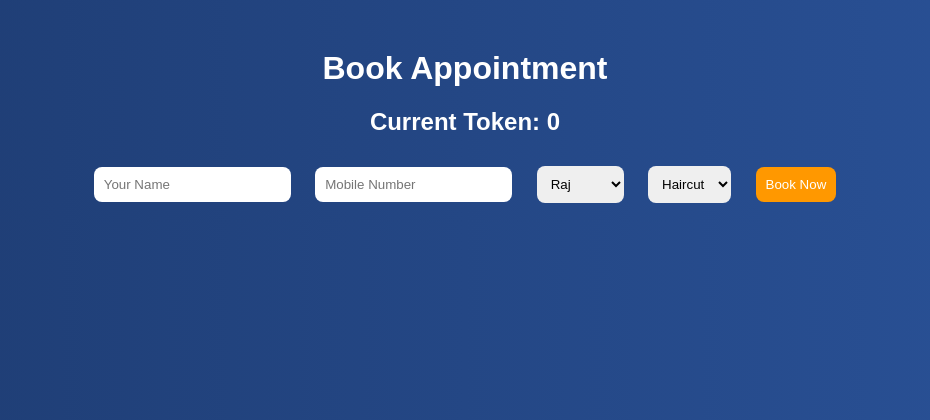
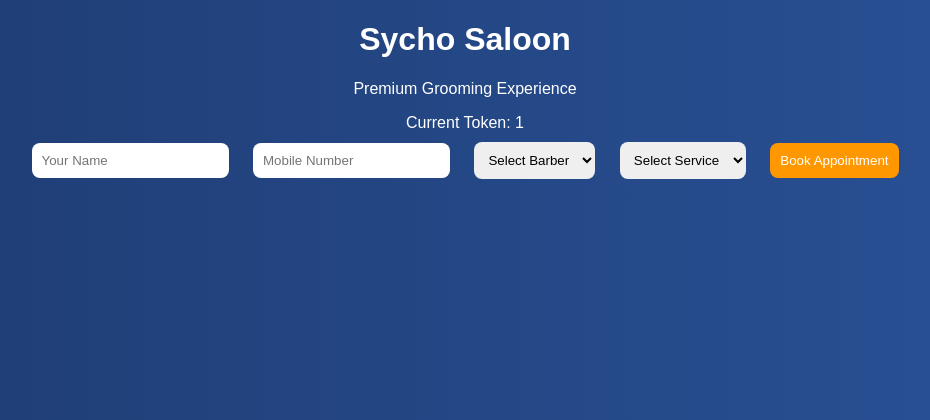
Before and after one commit to sahil89681999-cmyk/barber-booking-app, a Flask app: page / in a window 1280 px wide. Shown: the top 420 px of the page, without its empty margins (175-1105 px from the left). Run offline with Flask 3, Linux system fonts and the light colour scheme.

Commit message:
Update index.html

```diff
--- a/templates/index.html
+++ b/templates/index.html
@@ -1,31 +1,42 @@
 <!DOCTYPE html>
 <html>
 <head>
-<title>Barber Booking</title>
+<title>Sycho Saloon</title>
 <link rel="stylesheet" href="/static/style.css">
+<link href="https://fonts.googleapis.com/css2?family=Poppins:wght@300;500;700&display=swap" rel="stylesheet">
 </head>
 <body>
-<div class="container">
-<h1>Book Appointment</h1>
-<h2>Current Token: {{current_token}}</h2>
+
+<div class="overlay">
+    <div class="card">
+        <h1 class="brand">Sycho Saloon</h1>
+        <p class="tagline">Premium Grooming Experience</p>
+
+        <div class="token-box">
+            Current Token: <span>{{current_token}}</span>
+        </div>
 
         <form action="/book" method="POST">
             <input type="text" name="name" placeholder="Your Name" required>
             <input type="text" name="mobile" placeholder="Mobile Number" required>
 
             <select name="barber">
+                <option value="">Select Barber</option>
                 <option>Raj</option>
                 <option>Sameer</option>
             </select>
 
             <select name="service">
+                <option value="">Select Service</option>
                 <option>Haircut</option>
                 <option>Beard</option>
                 <option>Facial</option>
             </select>
 
-<button type="submit">Book Now</button>
+            <button type="submit">Book Appointment</button>
         </form>
     </div>
+</div>
+
 </body>
 </html>
```
Lines whose indentation alone changed are shown as unchanged.
